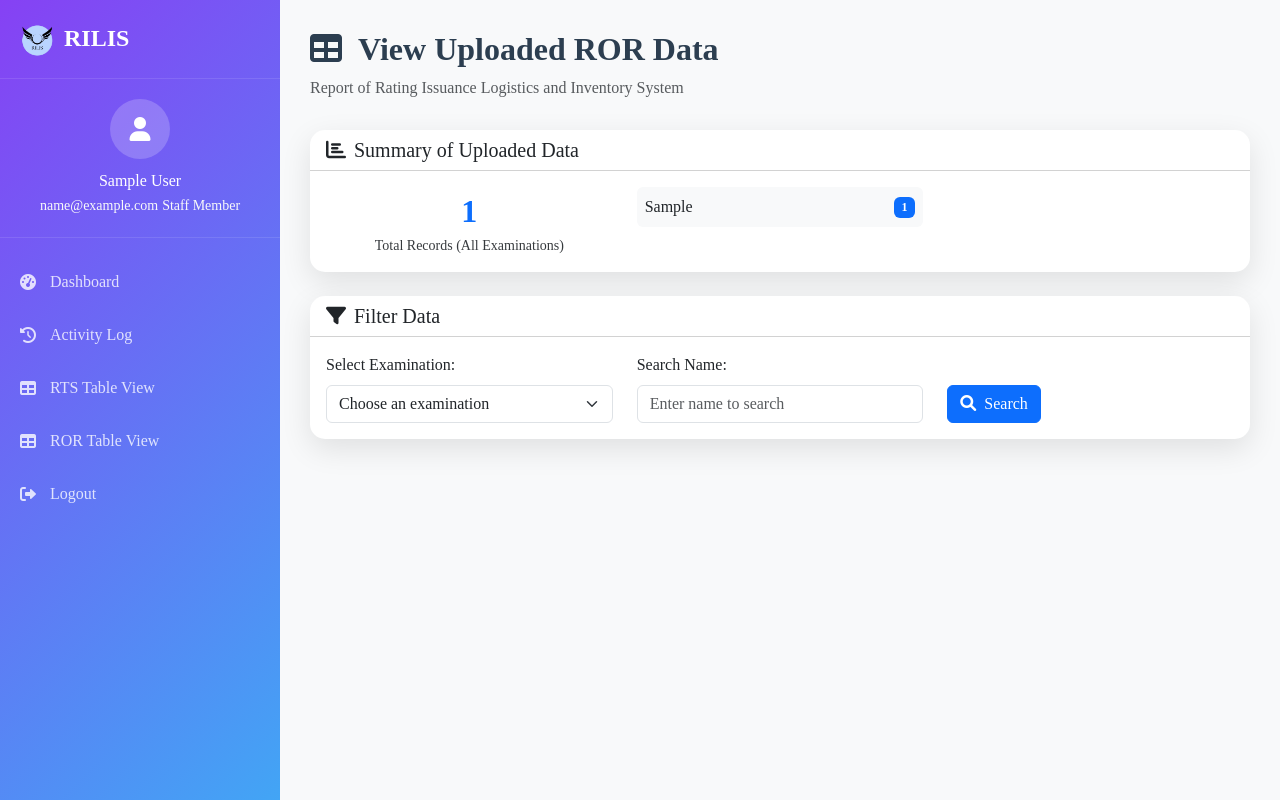
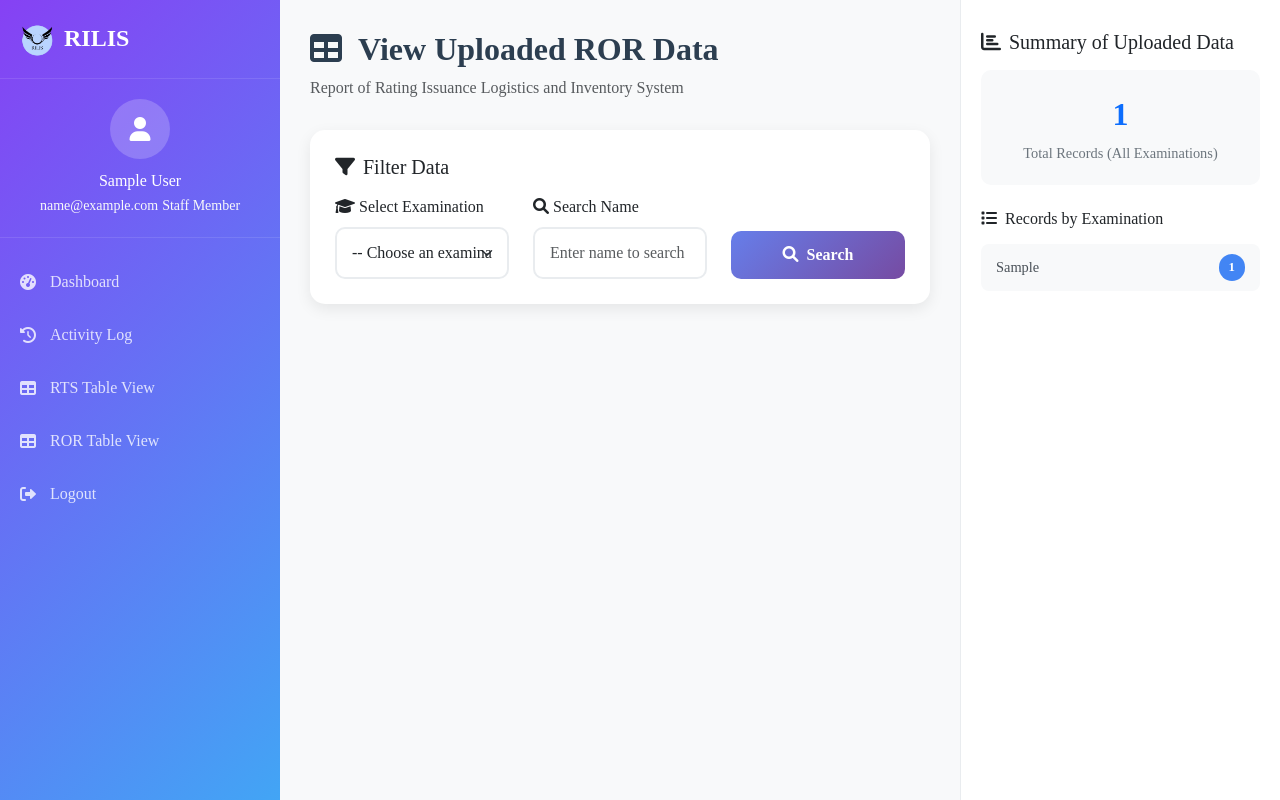
Before and after one commit to atinadmnq/PRC-PROJECT, a PHP site: page /staff_viewData.php in a window 1280 px wide. Run offline with PHP 8.4, Linux system fonts and the light colour scheme; the visitor is signed in with stand-in values (Sample User, id 1); tables that the repository leaves empty or names only in its code hold one stand-in row (values such as "Sample post"); data that the repository does not hold is empty.

Commit message:
added data summary side panel for admin view table

```diff
--- a/staff_viewData.php
+++ b/staff_viewData.php
@@ -1,4 +1,4 @@
-<!-- viewData.php -->
+<!-- staff_viewData.php -->
 <?php
 session_start();
 
@@ -245,8 +245,22 @@ if ($exam !== '') {
 
         .main-content {
             margin-left: 280px;
+            margin-right: 320px;
             min-height: 100vh;
             padding: 30px;
+        }
+
+        .right-panel {
+            position: fixed;
+            top: 0;
+            right: 0;
+            height: 100vh;
+            width: 320px;
+            background: white;
+            border-left: 1px solid #e9ecef;
+            z-index: 999;
+            overflow-y: auto;
+            padding: 30px 20px;
         }
 
         .content-section {
@@ -275,14 +289,83 @@ if ($exam !== '') {
             color: #2c3e50;
         }
 
+        .stat-card {
+            background: #f8f9fa;
+            border-radius: 10px;
+            padding: 20px;
+            text-align: center;
+            margin-bottom: 15px;
+        }
+
         .stat-value {
             font-size: 2rem;
             font-weight: 700;
+            margin-bottom: 5px;
         }
 
         .stat-label {
-            font-size: 0.875rem;
-            opacity: 0.9;
+            color: #6c757d;
+            font-size: 0.9rem;
+        }
+
+        .exam-count-item {
+            display: flex;
+            justify-content: space-between;
+            align-items: center;
+            padding: 10px 15px;
+            background: #f8f9fa;
+            border-radius: 8px;
+            margin-bottom: 8px;
+        }
+
+        .exam-count-name {
+            font-weight: 500;
+            font-size: 0.9rem;
+            color: #495057;
+        }
+
+        .exam-count-badge {
+            background: #4285f4;
+            color: white;
+            padding: 4px 10px;
+            border-radius: 15px;
+            font-size: 0.8rem;
+            font-weight: 600;
+        }
+
+        /* Updated Filter Card Styles (from RTS view) */
+        .filter-card {
+            background: white;
+            border-radius: 15px;
+            box-shadow: 0 5px 15px rgba(0,0,0,0.08);
+            padding: 25px;
+            margin-bottom: 30px;
+        }
+
+        .form-control, .form-select {
+            border-radius: 10px;
+            border: 2px solid #e9ecef;
+            padding: 12px 15px;
+            font-family: "Century Gothic";
+        }
+
+        .form-control:focus, .form-select:focus {
+            border-color: #667eea;
+            box-shadow: 0 0 0 0.2rem rgba(102, 126, 234, 0.25);
+        }
+
+        .btn-primary {
+            background: linear-gradient(135deg, #667eea 0%, #764ba2 100%);
+            border: none;
+            border-radius: 10px;
+            padding: 12px 25px;
+            font-family: "Century Gothic";
+            font-weight: 600;
+        }
+
+        .btn-primary:hover {
+            background: linear-gradient(135deg, #5a67d8 0%, #6b46c1 100%);
+            transform: translateY(-1px);
         }
     </style>
 </head>
@@ -311,6 +394,24 @@ if ($exam !== '') {
         </nav>
     </div>
 
+    <!-- Right Side Panel for Summary -->
+    <div class="right-panel">
+        <h5 class="mb-3"><i class="fas fa-chart-bar me-2"></i>Summary of Uploaded Data</h5>
+
+        <div class="stat-card text-center">
+            <div class="stat-value text-primary"><?= $total_count ?></div>
+            <div class="stat-label">Total Records (All Examinations)</div>
+        </div>
+
+        <h6 class="mb-3 mt-4"><i class="fas fa-list me-2"></i>Records by Examination</h6>
+        <?php foreach ($exam_counts as $exam_name => $count): ?>
+            <div class="exam-count-item">
+                <div class="exam-count-name"><?= htmlspecialchars($exam_name) ?></div>
+                <div class="exam-count-badge"><?= $count ?></div>
+            </div>
+        <?php endforeach; ?>
+    </div>
+
     <div class="main-content">
         <!-- ROR Data Section -->
         <div id="ror-data" class="content-section active">
@@ -319,47 +420,15 @@ if ($exam !== '') {
                 <p class="text-muted">Report of Rating Issuance Logistics and Inventory System</p>
             </div>
 
-            <!-- Summary Card -->
-            <div class="card dashboard-card mb-4">
-                <div class="card-header bg-transparent">
-                    <h5 class="card-title mb-0"><i class="fas fa-chart-bar me-2"></i>Summary of Uploaded Data</h5>
-                </div>
-                <div class="card-body">
-                    <div class="row">
-                        <div class="col-md-4">
-                            <div class="stat-card text-center">
-                                <div class="stat-value text-primary"><?= $total_count ?></div>
-                                <div class="stat-label">Total Records (All Examinations)</div>
-                            </div>
-                        </div>
-                        <div class="col-md-8">
-                            <div class="row">
-                                <?php foreach ($exam_counts as $exam_name => $count): ?>
-                                    <div class="col-sm-6 mb-2">
-                                        <div class="d-flex justify-content-between align-items-center p-2 bg-light rounded">
-                                            <span class="fw-medium"><?= htmlspecialchars($exam_name) ?></span>
-                                            <span class="badge bg-primary"><?= $count ?></span>
-                                        </div>
-                                    </div>
-                                <?php endforeach; ?>
-                            </div>
-                        </div>
-                    </div>
-                </div>
-            </div>
-
-            <!-- Filter Card -->
-            <div class="card dashboard-card mb-4">
-                <div class="card-header bg-transparent">
-                    <h5 class="card-title mb-0"><i class="fas fa-filter me-2"></i>Filter Data</h5>
-                </div>
-                <div class="card-body">
+            <!-- Updated Filter Card (copied from RTS view) -->
+            <div class="filter-card">
+                <h5 class="mb-3"><i class="fas fa-filter me-2"></i>Filter Data</h5>
                 <form method="get" action="" id="filterForm">
                     <div class="row align-items-end">
                         <div class="col-md-4">
-                                <label for="examSelect" class="form-label">Select Examination:</label>
+                            <label for="examSelect" class="form-label"><i class="fas fa-graduation-cap me-1"></i>Select Examination</label>
                             <select name="examination" id="examSelect" class="form-select" required onchange="document.getElementById('filterForm').submit()">
-                                    <option value="">Choose an examination</option>
+                                <option value="">-- Choose an examination --</option>
                                 <?php foreach ($examinations as $examination): ?>
                                     <option value="<?= htmlspecialchars($examination) ?>" <?= ($exam === $examination) ? 'selected' : '' ?>>
                                         <?= htmlspecialchars($examination) ?>
@@ -368,17 +437,14 @@ if ($exam !== '') {
                             </select>
                         </div>
                         <div class="col-md-4">
-                                <label for="searchName" class="form-label">Search Name:</label>
+                            <label for="searchName" class="form-label"><i class="fas fa-search me-1"></i>Search Name</label>
                             <input type="text" id="searchName" name="search_name" class="form-control" placeholder="Enter name to search" value="<?= htmlspecialchars($search_name) ?>">
                         </div>
                         <div class="col-md-4">
-                                <button type="submit" class="btn btn-primary">
-                                    <i class="fas fa-search me-2"></i>Search
-                                </button>
+                            <button type="submit" class="btn btn-primary w-100"><i class="fas fa-search me-2"></i>Search</button>
                         </div>
                     </div>
                 </form>
-                </div>
             </div>
 
             <!-- Data Table Card -->
@@ -496,34 +562,6 @@ if ($exam !== '') {
                                     <th><i class="fas fa-clock me-1"></i>Date & Time</th>
                                 </tr>
                             </thead>
-                            <?php
-// Replace this section in your viewData.php (around line 45-65)
-
-// Fixed activity logs query - exactly matching staff_dashboard.php
-try {
-    $activity_logs = $pdo->query("
-        SELECT
-            al.*,
-            COALESCE(al.user_name, al.account_name, 'Unknown User') as full_name
-        FROM activity_log al
-        ORDER BY al.created_at DESC
-        LIMIT 50
-    ")->fetchAll(PDO::FETCH_ASSOC);
-} catch (PDOException $e) {
-    try {
-        $activity_logs = $pdo->query("SELECT * FROM activity_log ORDER BY created_at DESC LIMIT 50")->fetchAll(PDO::FETCH_ASSOC);
-        foreach ($activity_logs as &$log) {
-            if (!isset($log['full_name'])) {
-                $log['full_name'] = $log['user_name'] ?? $log['account_name'] ?? 'Unknown User';
-            }
-        }
-    } catch (PDOException $e2) {
-        $activity_logs = [];
-        error_log("Activity log query failed: " . $e2->getMessage());
-    }
-}
-?>
-
                             <tbody id="activityTableBody">
                                 <?php if (!empty($activity_logs)): ?>
                                     <?php foreach ($activity_logs as $log): ?>
@@ -570,7 +608,6 @@ try {
                                     </tr>
                                 <?php endif; ?>
                             </tbody>
-
                         </table>
                     </div>
                 </div>
```
Also changed, not shown: staff_rts_view.php (+76 -36 lines), viewData.php (+56 -21 lines). Lines whose indentation alone changed are shown as unchanged.
